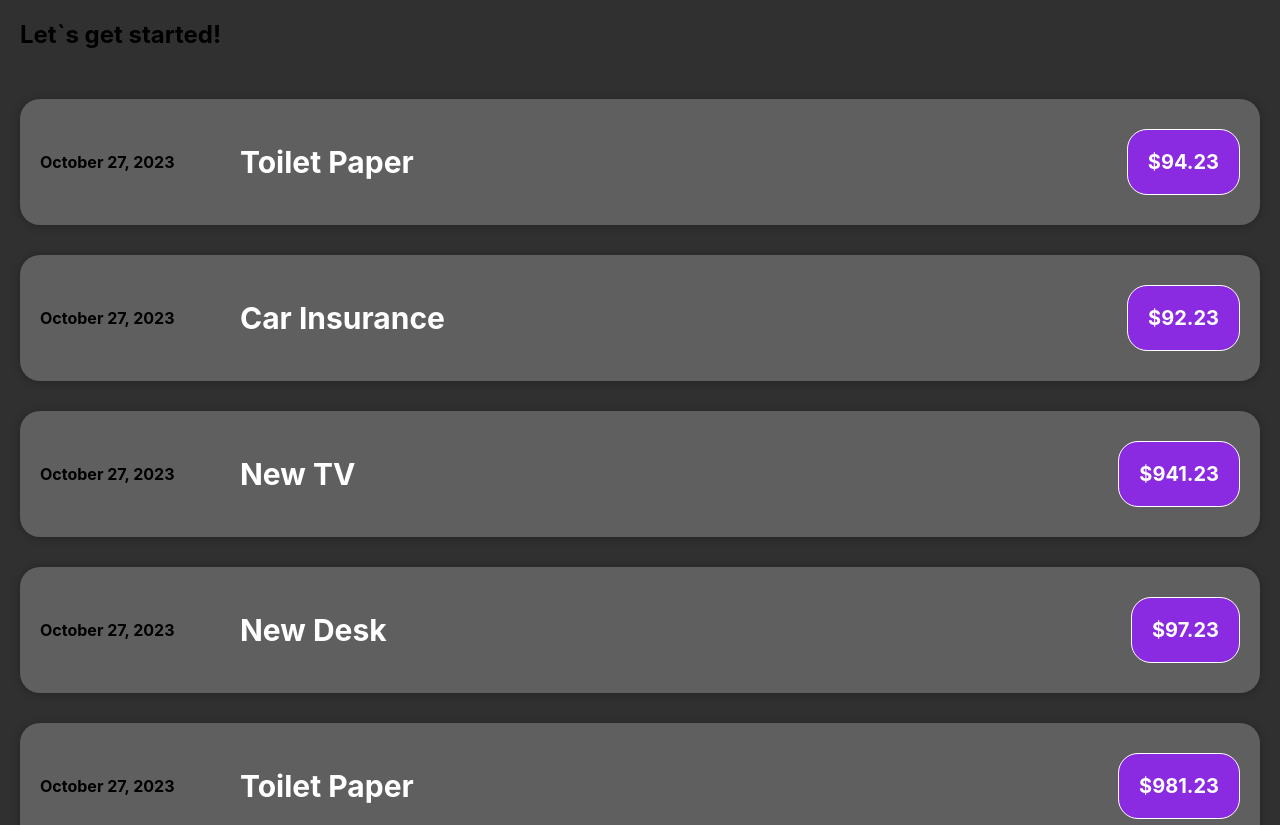
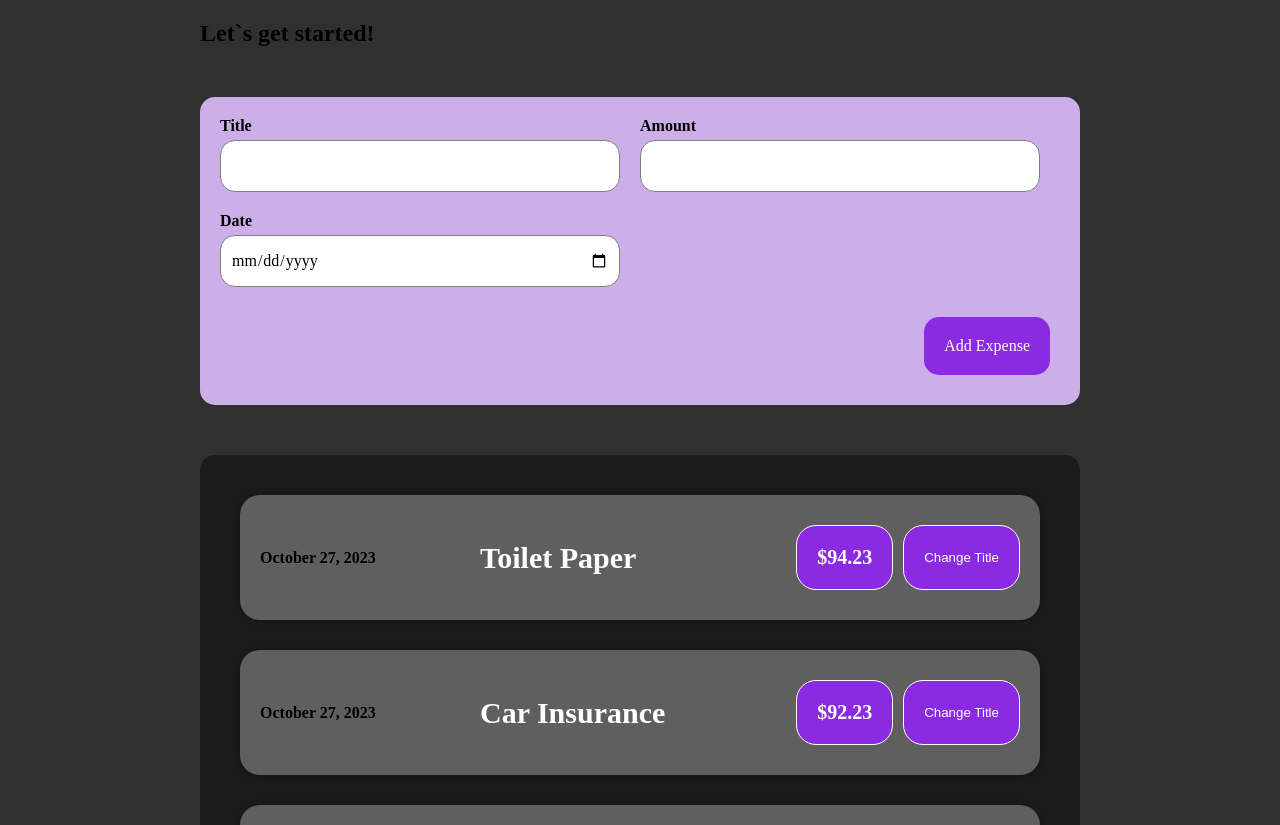
Before and after one commit to LirimMuqolli/React-complete-guide, a React (Create React App) app: page / in a window 1280 px wide. Shown: the top 825 px of the page. Built offline with nearby package versions, Linux system fonts and the light colour scheme.

Commit message:
update create another component with expenseForm name

```diff
--- a/src/App.css
+++ b/src/App.css
@@ -6,10 +6,13 @@
 
 body {
   background-color: rgb(48, 48, 48);
+  font-family: 'Poppins';
 }
 .App {
   padding: 20px;
   display: flex;
   flex-direction: column;
   gap: 50px;
+  margin: 0 auto;
+  max-width: 920px;
 }
--- a/src/App.js
+++ b/src/App.js
@@ -2,6 +2,7 @@
 import './App.css';
 import ExpenseItem from  "./components/expenseitem/ExpenseItem";
 import expenseData from "./components/expenseData/expenseData"
+import NewExpense  from "./components/expenseForm/NewExpense"
 
 
 function App() {
@@ -10,6 +11,7 @@ function App() {
   return (
     <div className='App'>
       <h2>Let`s get started!</h2>
+      <NewExpense />
       <ExpenseItem expenseData={expenseData} />
 
     </div>
--- /dev/null
+++ b/src/components/expenseForm/ExpenseForm.tsx
@@ -0,0 +1,28 @@
+import React from "react";
+import './newExpense.css'
+
+const ExpenseForm = () => {
+  return (
+    <form>
+      <div className="new-expense_controls">
+        <div className="new-expense-control">
+          <label htmlFor="title" className="label_title">Title</label>
+          <input type="text" id="title" className="form-control" />
+        </div>
+        <div className="new-expense-control_two">
+          <label htmlFor="amount"  className="label_title">Amount</label>
+          <input type="number" id="amount" min="0.01" step="0.01" className="form-control" />
+        </div>
+        <div className="new-expense-control_three">
+          <label htmlFor="date"  className="label_title">Date</label>
+          <input type="date" id="date" min="2022-01-01" max="2023-12-31" className="form-control" />
+        </div>
+      </div>
+      <div className="new-expense_actions">
+        <button type="submit" className="new-expense_button">Add Expense</button>
+      </div>
+    </form>
+  );
+};
+
+export default ExpenseForm;
--- /dev/null
+++ b/src/components/expenseForm/NewExpense.tsx
@@ -0,0 +1,13 @@
+import React from "react";
+import ExpenseForm from "./ExpenseForm";
+import './newExpense.css'
+
+const NewExpense = () => {
+  return (
+    <div className="new-expense_container">
+      <ExpenseForm />
+    </div>
+  );
+};
+
+export default NewExpense;
--- /dev/null
+++ b/src/components/expenseForm/newExpense.css
@@ -0,0 +1,60 @@
+.new-expense_container {
+    background-color: rgb(204, 174, 232);
+    border-radius: 15px;
+}
+.new-expense_controls {
+    display: flex;
+    padding: 20px 20px 0px 20px;
+    align-items: center;
+    flex-wrap: wrap;
+    gap: 20px;
+}
+.new-expense-control {
+    display: flex;
+    flex-direction: column;
+    gap: 5px;
+    width: 400px;
+}
+.new-expense-control_two {
+    display: flex;
+    flex-direction: column;
+    gap: 5px;
+    width: 400px;
+}
+.new-expense-control_three {
+    display: flex;
+    flex-direction: column;
+    gap: 5px;
+    width: 400px;
+}
+.new-expense_actions {
+    width: 100%;
+    display: flex;
+    padding: 30px;
+}
+.new-expense_button {
+    all: unset;
+    margin-left: auto;
+    outline: none;
+    padding: 20px;
+    border-radius: 15px;
+    background-color: blueviolet;
+    color: white;
+    cursor: pointer;
+}
+.form-control{
+    all: unset;
+    background-color: white;
+    height: 30px;
+    padding: 10px;
+    border: 1px solid gray;
+    border-radius: 15px;
+}
+
+.form-control:hover {
+    border: 1px solid rgb(69, 7, 86);
+}
+.label_title {
+    font-weight: 900;
+    color: black;
+}
--- a/src/components/expenseitem/ExpenseItem.css
+++ b/src/components/expenseitem/ExpenseItem.css
@@ -2,22 +2,30 @@
     display: flex;
     flex-direction: column;
     gap: 30px;
+    background-color: rgb(27, 27, 27);
+    padding: 40px;
+    border-radius: 15px;
 }
+
 .expense-item {
     background-color: rgb(95, 95, 95);
     display: flex;
     align-items: center;
     padding: 30px 20px;
+    gap: 20px;
+    overflow: auto;
     border-radius: 20px;
-    box-shadow: 0 1px 8px rgba(0,0,0,0.25);
+    box-shadow: 0 1px 8px rgba(0, 0, 0, 0.25);
 }
+
 .expense-date {
     color: black;
     font-size: 16px;
     width: 200px;
     font-weight: bold;
 }
-.expense-item_description{
+
+.expense-item_description {
     color: white;
     font-weight: bold;
     font-size: 20px;
@@ -28,7 +36,6 @@
     background-color: blueviolet;
     width: auto;
     border-radius: 20px;
-    margin-left: auto;
 }
 
 .expense-item-price-text {
@@ -37,3 +44,20 @@
     font-size: 20px;
     padding: 20px;
 }
+
+.right_side {
+    display: flex;
+    margin-left: auto;
+    flex-wrap: wrap;
+    gap: 10px;
+}
+
+.change_title_button {
+    border: 1px solid white;
+    background-color: blueviolet;
+    color: white;
+    white-space: nowrap;
+    padding: 10px 20px;
+    border-radius: 20px;
+    cursor: pointer;
+}
--- a/src/components/expenseitem/ExpenseItem.tsx
+++ b/src/components/expenseitem/ExpenseItem.tsx
@@ -1,6 +1,6 @@
-import React from 'react';
-import './ExpenseItem.css'
-import ExpenseDate from '../expenseDate/ExpenseDate';
+import React, { useState } from "react";
+import "./ExpenseItem.css";
+import ExpenseDate from "../expenseDate/ExpenseDate";
 
 interface ExpenseDataObjectProps {
   id: number;
@@ -14,17 +14,47 @@ interface ExpenseData {
 }
 
 const ExpenseItem: React.FC<ExpenseData> = ({ expenseData }) => {
+  const [expenseDataa, setExpenseData] = useState(expenseData);
+
+  const handleClick = (expenseId: number) => {
+    // Create a copy of the expenseData array
+    const updatedExpenses = [...expenseData];
+
+    // Find the index of the expense with the given ID
+    const expenseIndex = updatedExpenses.findIndex(
+      (expense) => expense.id === expenseId
+    );
+
+    // Check if the expense with the given ID exists
+    if (expenseIndex !== -1) {
+      // Update the title for the specific expense
+      updatedExpenses[expenseIndex].title = "updated";
+
+      // Update the state with the updated expenseData
+      setExpenseData(updatedExpenses);
+    }
+  };
 
   return (
-    <div className='expense-item-container'>
+    <div className="expense-item-container">
       {expenseData.map((expense) => (
-        <div key={expense.id} className='expense-item'>
-          <ExpenseDate  date={expense.date} />
+        <div key={expense.id} className="expense-item">
+          <ExpenseDate date={expense.date} />
 
-          <div className='expense-item_description'>
+          <div className="expense-item_description">
             <h2>{expense.title}</h2>
           </div>
-          <div className='expense-item_price'><p className='expense-item-price-text'>${expense.amount}</p></div>
+          <div className="right_side">
+            <div className="expense-item_price">
+              <p className="expense-item-price-text">${expense.amount}</p>
+            </div>
+            <button
+              className="change_title_button"
+              onClick={() => handleClick(expense.id)}
+            >
+              Change Title
+            </button>
+          </div>
         </div>
       ))}
     </div>
```
Also changed, not shown: src/components/expenseDate/ExpenseDate.tsx (+7 -8 lines).
